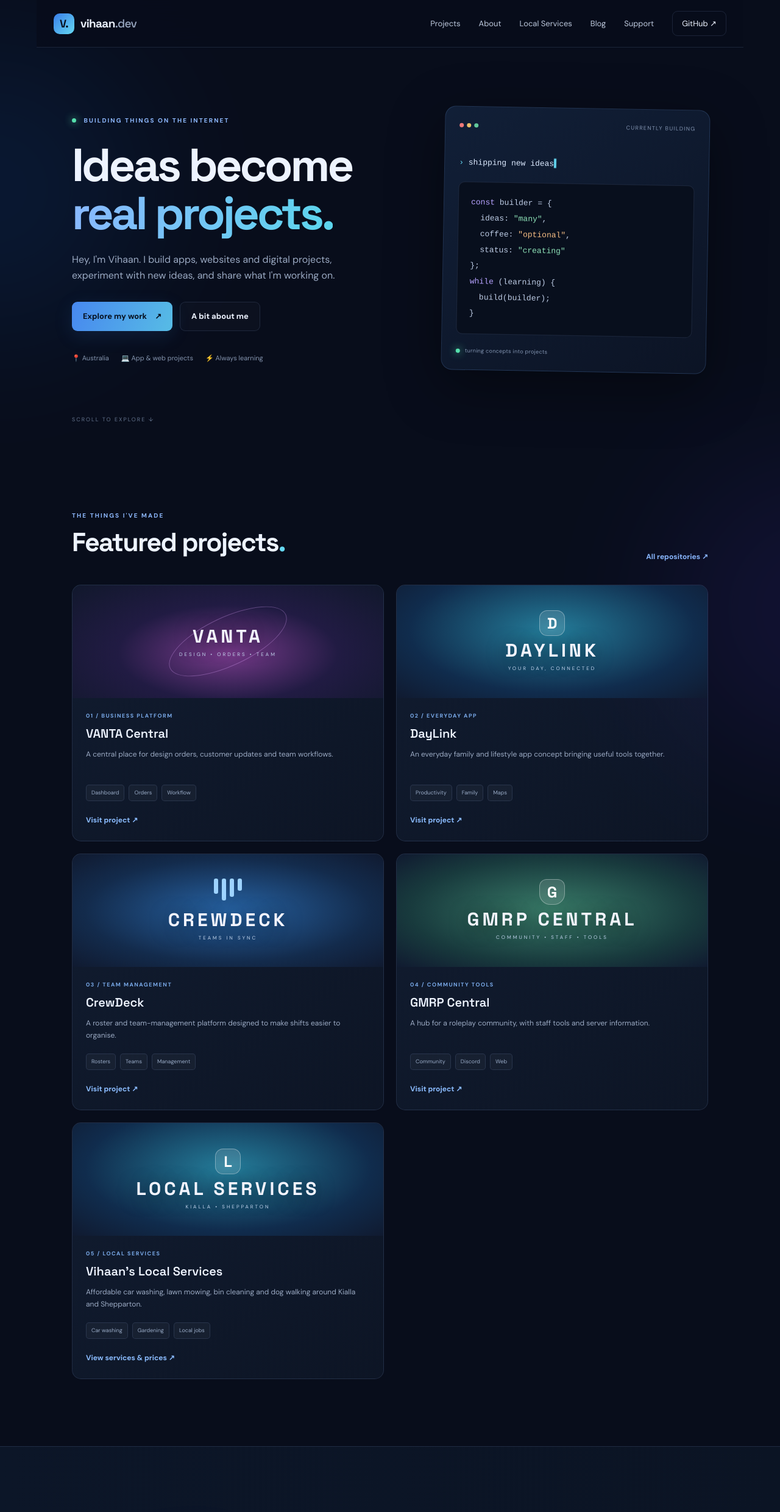
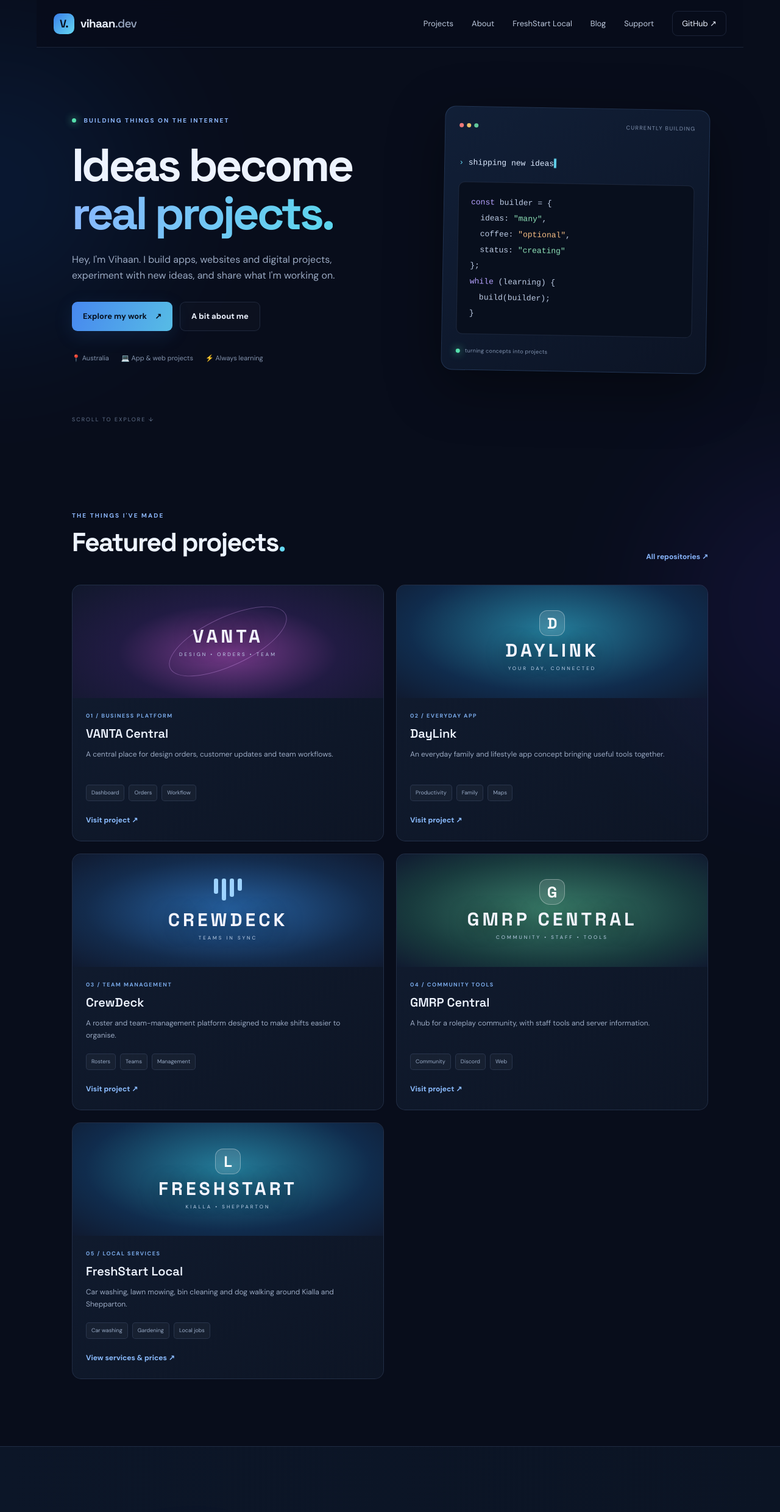
Before and after one commit to vihaanchillguy-ui/vihaan-portfolio, a plain HTML site: page index.html in a window 1280 px wide. Shown: the top 2480 px of the page at 61% size. Drawn offline with Linux system fonts and the light colour scheme.

Commit message:
Update portfolio card for FreshStart Local

```diff
--- a/index.html
+++ b/index.html
@@ -18,7 +18,7 @@
     <a class="brand" href="#home" aria-label="Vihaan home"><span class="brand-mark">V.</span><span>vihaan<span class="muted">.dev</span></span></a>
     <button class="menu-toggle" aria-label="Toggle navigation" aria-expanded="false">☰</button>
     <nav class="nav">
-      <a href="#projects">Projects</a><a href="#about">About</a><a href="local-services/">Local Services</a><a href="#blog">Blog</a><a href="#support">Support</a>
+      <a href="#projects">Projects</a><a href="#about">About</a><a href="local-services/">FreshStart Local</a><a href="#blog">Blog</a><a href="#support">Support</a>
       <a class="nav-cta" href="https://github.com/vihaanchillguy-ui" target="_blank" rel="noreferrer">GitHub ↗</a>
     </nav>
   </header>
@@ -61,7 +61,7 @@
           <div class="project-art art-gmrp"><div class="gmrp-shield">G</div><span class="art-word">GMRP CENTRAL</span><span class="art-caption">COMMUNITY • STAFF • TOOLS</span></div>
           <div class="project-info"><div class="project-kicker">04 / COMMUNITY TOOLS</div><h3>GMRP Central</h3><p>A hub for a roleplay community, with staff tools and server information.</p><div class="tags"><span>Community</span><span>Discord</span><span>Web</span></div><a class="text-link" href="https://vihaanchillguy-ui.github.io/gmrp-central-site/" target="_blank" rel="noreferrer">Visit project ↗</a></div>
         </article>
-        <article class="project-card"><div class="project-art art-daylink"><div class="daylink-icon">L</div><span class="art-word">LOCAL SERVICES</span><span class="art-caption">KIALLA • SHEPPARTON</span></div><div class="project-info"><div class="project-kicker">05 / LOCAL SERVICES</div><h3>Vihaan’s Local Services</h3><p>Affordable car washing, lawn mowing, bin cleaning and dog walking around Kialla and Shepparton.</p><div class="tags"><span>Car washing</span><span>Gardening</span><span>Local jobs</span></div><a class="text-link" href="local-services/">View services & prices ↗</a></div></article>
+        <article class="project-card"><div class="project-art art-daylink"><div class="daylink-icon">L</div><span class="art-word">FRESHSTART</span><span class="art-caption">KIALLA • SHEPPARTON</span></div><div class="project-info"><div class="project-kicker">05 / LOCAL SERVICES</div><h3>FreshStart Local</h3><p>Car washing, lawn mowing, bin cleaning and dog walking around Kialla and Shepparton.</p><div class="tags"><span>Car washing</span><span>Gardening</span><span>Local jobs</span></div><a class="text-link" href="local-services/">View services & prices ↗</a></div></article>
       </div>
     </section>
 
```
